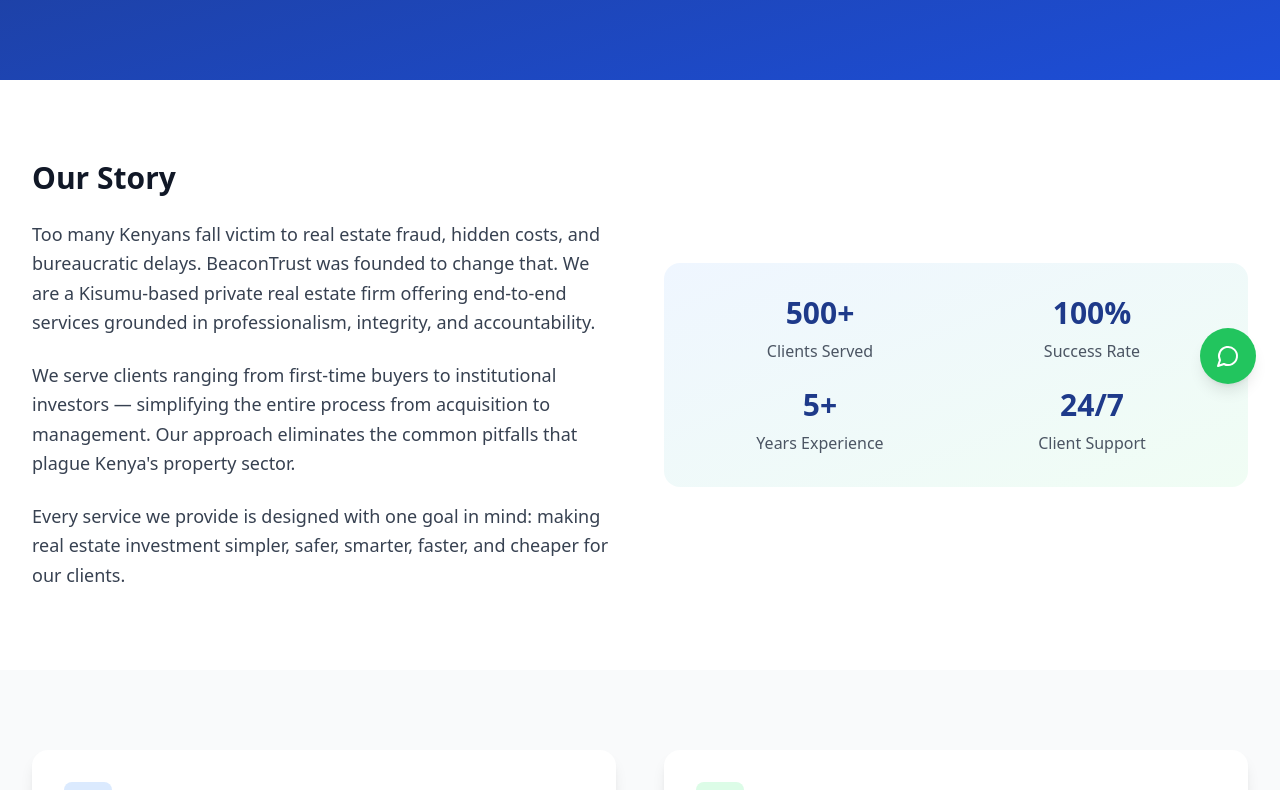
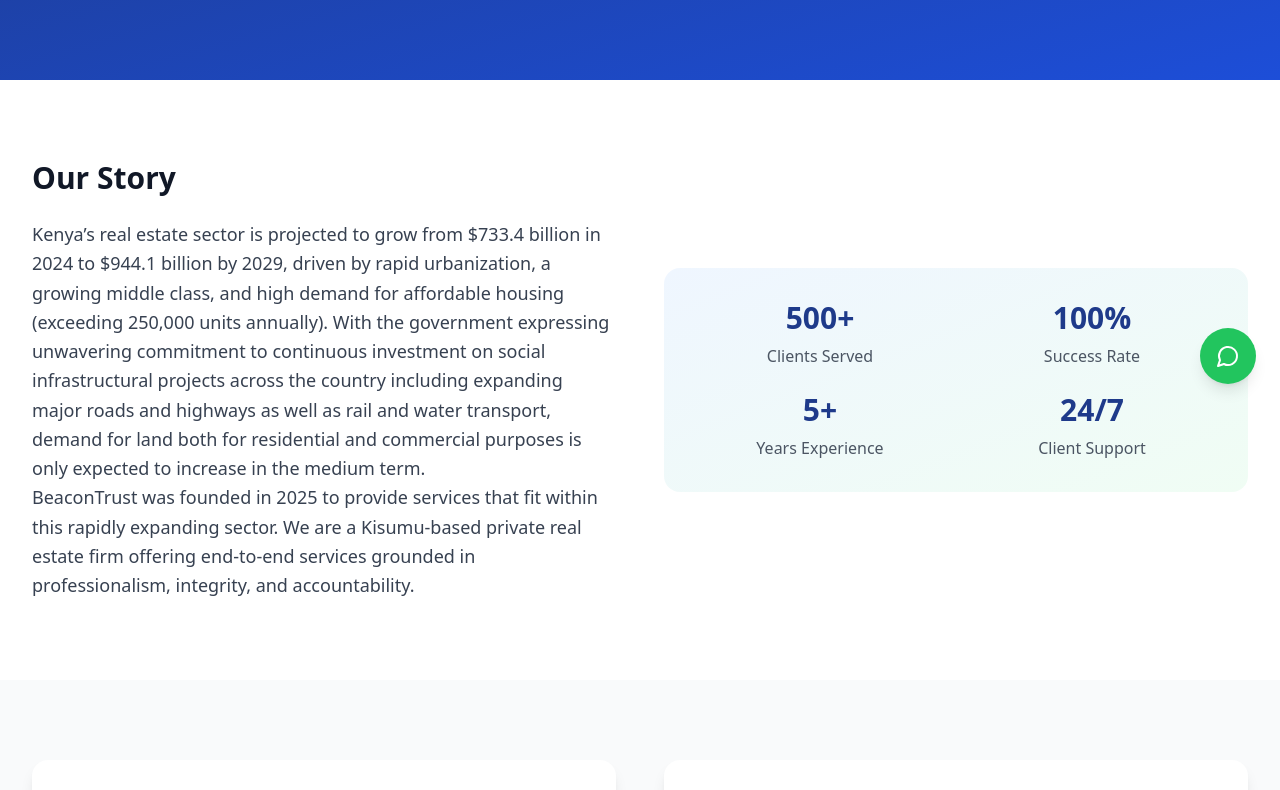
Before and after one commit to yahyafishbone/beacon-trust-web, a React (Vite) app: page /about in a window 1280 px wide. Shown: the part 392-1182 px from the top of the page. Built offline with nearby package versions, Linux system fonts and the light colour scheme.

Commit message:
Update About.tsx

```diff
--- a/src/pages/About.tsx
+++ b/src/pages/About.tsx
@@ -74,20 +74,21 @@ const About = () => {
             <div>
               <h2 className="text-3xl font-bold text-gray-900 mb-6">Our Story</h2>
               <div className="space-y-6 text-lg text-gray-700 leading-relaxed">
+
                 <p>
-                  Too many Kenyans fall victim to real estate fraud, hidden costs, and bureaucratic delays.
-                  BeaconTrust was founded to change that. We are a Kisumu-based private real estate firm
-                  offering end-to-end services grounded in professionalism, integrity, and accountability.
+                  Kenya’s real estate sector is projected to grow from $733.4 billion in 2024 to $944.1 billion by 2029, driven by
+                  rapid urbanization, a growing middle class, and high demand for affordable housing (exceeding 250,000 units annually).
+                  With the government expressing unwavering commitment to continuous investment on social infrastructural projects
+                  across the country including expanding major roads and highways as well as rail and water transport,
+                  demand for land both for residential and commercial purposes is only expected to increase in the medium term.
+                  <p>
+                  BeaconTrust was founded in 2025 to provide services that fit within this rapidly expanding sector. We are a
+                  Kisumu-based private real estate firm offering end-to-end services grounded in professionalism, integrity,
+                  and accountability.
+                  </p>
+
                 </p>
-                <p>
-                  We serve clients ranging from first-time buyers to institutional investors — simplifying
-                  the entire process from acquisition to management. Our approach eliminates the common
-                  pitfalls that plague Kenya's property sector.
-                </p>
-                <p>
-                  Every service we provide is designed with one goal in mind: making real estate investment
-                  simpler, safer, smarter, faster, and cheaper for our clients.
-                </p>
+
               </div>
             </div>
             <div className="relative">
```
